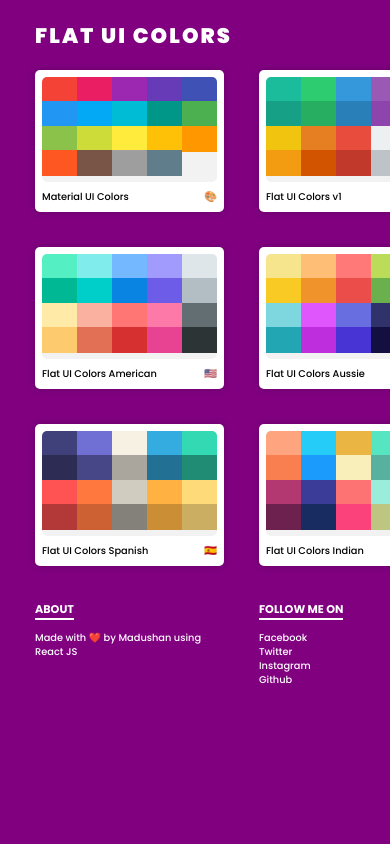
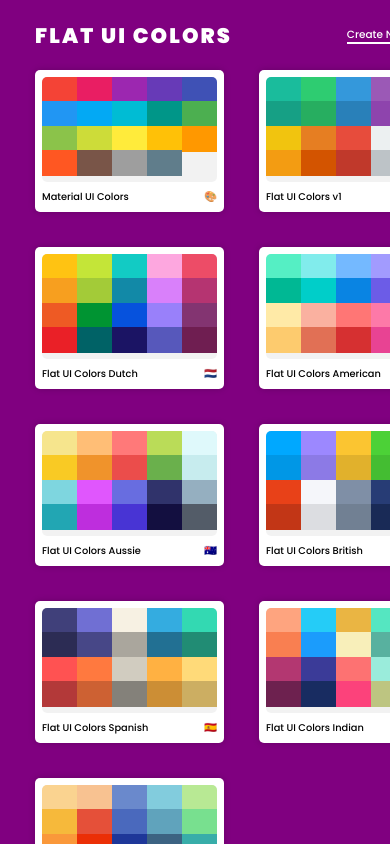
Before and after one commit to madushan-sooriyarathne/color-palette-app, a React (Create React App) app: page / in a window 390 px wide. Built offline with nearby package versions, Linux system fonts and the light colour scheme.

Commit message:
added some stylings to enforce responsive desing of the web app

```diff
--- a/src/css/index.css
+++ b/src/css/index.css
@@ -26,7 +26,7 @@
   }
 }
 
-@media only screen and (max-width: 31.25em) {
+@media only screen and (max-width: 34.375em) {
   html {
     font-size: 43.75%;
   }
--- /dev/null
+++ b/src/helpers/styleHelper.js
@@ -0,0 +1,3 @@
+export const responsive = (size) => {
+  return `@media only screen and (max-width : ${size})`;
+};
--- a/src/layout/Home.js
+++ b/src/layout/Home.js
@@ -76,7 +76,7 @@
           </TransitionGroup>
 
           <div className={classes.Home_footer}>
-            <div className={classes.Home_footer_item}>
+            <div className={`${classes.Home_footer_item} ${classes.About}`}>
               <h2 className={classes.Item_title}>About</h2>
               <p className={classes.about_paragraph}>
                 Made with{" "}
--- a/src/styles/ColorBoxStyles.js
+++ b/src/styles/ColorBoxStyles.js
@@ -1,4 +1,5 @@
 import { getLuminance } from "../helpers/colorHelper";
+import { responsive } from "../helpers/styleHelper";
 
 export const styles = {
   ColorBox: {
@@ -7,9 +8,26 @@
     position: "relative",
     display: "inline-block",
     marginBottom: "-5px",
-
     "&:hover $ColorBox_copy_btn": {
       opacity: 1,
+    },
+
+    // Responsive Styles
+    [responsive("62.5em")]: {
+      width: (props) => (props.singleColorMode ? "20%" : "25%"),
+      height: (props) => (props.singleColorMode ? "50%" : "20%"),
+      marginBottom: "-4px",
+    },
+
+    [responsive("50em")]: {
+      width: "50% !important",
+      height: (props) => (props.singleColorMode ? "20%" : "10%"),
+    },
+
+    [responsive("18.75em")]: {
+      width: "100% !important",
+      height: (props) => (props.singleColorMode ? "10%" : "5%"),
+      marginBottom: "-3px",
     },
   },
   ColorBox_details: {
@@ -73,6 +91,11 @@
     cursor: "pointer",
     outline: "none",
     transition: "all 0.3s ease-in-out",
+
+    [responsive("50em")]: {
+      fontSize: "1.4rem",
+      padding: "0.5rem 1rem",
+    },
   },
 
   CopyAnimation_overlay: {
@@ -118,6 +141,11 @@
           ? "rgba(0,0,0, 0.2)"
           : "rgba(255, 255, 255, 0.3)",
       width: "100%",
+
+      // Responsive Styles
+      [responsive("18.75em")]: {
+        fontSize: "8rem",
+      },
     },
 
     "& p": {
--- a/src/styles/ColorPaletteStyles.js
+++ b/src/styles/ColorPaletteStyles.js
@@ -1,21 +1,42 @@
+import { responsive } from "../helpers/styleHelper";
+
 export default {
   ColorPalette: {
     maxWidth: "100vw",
     height: "100vh",
     overflow: "hidden",
+    display: "grid",
+    gridTemplateRows: "minmax(5rem,5vh) 1fr minmax(5rem,5vh)",
+
+    // Responsive Styles
+    [responsive("50em")]: {
+      gridTemplateRows: "minmax(5rem,min-content) 1fr minmax(5rem,5vh)",
+    },
   },
 
   ColorPalette_header: {
-    height: "5%",
     display: "grid",
     gridTemplateColumns: "repeat(3, 1fr)",
     alignContent: "center",
     justifyContent: "space-between",
     padding: "0 2rem",
+
+    //Responsive Styles
+    [responsive("50em")]: {
+      gridTemplateColumns: "1fr",
+      gridTemplateRows: "repeat(3, min-content)",
+      gap: "2rem",
+      padding: "1rem 0",
+    },
   },
 
   ColorPalette_back_btn: {
     justifySelf: "start",
+
+    // Responsive Styles
+    [responsive("50em")]: {
+      justifySelf: "center",
+    },
 
     fontSize: "1.5rem",
     fontWeight: "700",
@@ -137,18 +158,18 @@
         cursor: "pointer",
       },
     },
+
+    // Responsive Styles
+    [responsive("50em")]: {
+      justifySelf: "center",
+    },
   },
 
   ColorPalette_colors: {
-    // display: "flex",
-    // alignItems: "flex-start",
-    // flexWrap: "wrap",
-    height: "90%",
     backgroundColor: "rgba(0,0,0,0.05)",
   },
 
   ColorPalette_footer: {
-    height: "5%",
     display: "flex",
     alignItems: "center",
     justifyContent: "flex-end",
--- a/src/styles/DraggableColorBoxStyles.js
+++ b/src/styles/DraggableColorBoxStyles.js
@@ -1,4 +1,5 @@
 import { getLuminance } from "../helpers/colorHelper";
+import { responsive } from "../helpers/styleHelper";
 
 export default {
   DraggableColorBox: {
@@ -13,6 +14,20 @@
     "&:hover $Content_deleteBtn": {
       fill: (props) =>
         getLuminance(props.color) >= 0.7 ? "rgba(0,0,0,0.8)" : "white",
+    },
+
+    // Responsive Styles
+    [responsive("62.5em")]: {
+      width: "25%",
+      height: "20%",
+    },
+    [responsive("50em")]: {
+      width: "50%",
+      height: "10%",
+    },
+    [responsive("31.25em")]: {
+      width: "100%",
+      height: "5%",
     },
   },
   DraggableColorBox_content: {
--- a/src/styles/HomeStyles.js
+++ b/src/styles/HomeStyles.js
@@ -1,3 +1,5 @@
+import { responsive } from "../helpers/styleHelper";
+
 export default {
   Home: {
     minHeight: "100vh",
@@ -6,6 +8,12 @@
       "[full-start] minmax(5rem, 1fr) [mid-start] minmax(min-content, 80rem) [mid-end] minmax(5rem,1fr) [full-end ]",
     gridTemplateRows: "repeat(3, [row-start] min-content [row-end])",
     backgroundColor: "purple",
+
+    // Responsive Styles
+    [responsive("50em")]: {
+      gridTemplateColumns:
+        "[full-start] minmax(5rem, 1fr) [mid-start] minmax(min-content, 50rem) [mid-end] minmax(5rem,1fr) [full-end ]",
+    },
   },
   Home_header: {
     gridColumn: "mid-start / mid-end",
@@ -55,6 +63,11 @@
     "& > a": {
       textDecoration: "none",
     },
+
+    // Responsive Styles
+    [responsive("50em")]: {
+      gridTemplateColumns: "repeat(2, min-content)",
+    },
   },
 
   Home_footer: {
@@ -65,6 +78,19 @@
     gridTemplateColumns: "repeat(3, 1fr)",
     gap: "5rem",
     padding: "5rem 0",
+
+    // Responsive Styles
+    [responsive("34.375em")]: {
+      gridTemplateColumns: "repeat(2, [start] 1fr [end])",
+      gridTemplateRows: "repeat(2, min-content)",
+    },
+  },
+
+  About: {
+    // Responsive Styles
+    [responsive("34.375em")]: {
+      gridColumn: "start 1 / end 2",
+    },
   },
 
   Home_footer_item: {
--- a/src/styles/SingleColorPaletteStyles.js
+++ b/src/styles/SingleColorPaletteStyles.js
@@ -1,17 +1,32 @@
+import { responsive } from "../helpers/styleHelper";
+
 export default {
   SingleColorPalette: {
     maxWidth: "100vw",
     height: "100vh",
-    overflow: "hidden"
+    overflow: "hidden",
+    display: "grid",
+    gridTemplateColumns: "1fr",
+    gridTemplateRows: "minmax(5rem, 5%) 1fr minmax(5rem, 5%)",
+
+    // Responsive Styles
+    [responsive("50em")]: {
+      gridTemplateRows: "min-content 1fr minmax(5rem, 5%)",
+    },
   },
 
   SingleColorPalette_header: {
-    height: "5%",
     display: "grid",
     gridTemplateColumns: "repeat(3, 1fr)",
     alignContent: "center",
     justifyContent: "space-between",
-    padding: "0 2rem"
+    padding: "0 2rem",
+
+    [responsive("50em")]: {
+      gridTemplateColumns: "1fr",
+      gridTemplateRows: "repeat(2, min-content)",
+      padding: "1rem 0",
+    },
   },
 
   SingleColorPalette_back_btn: {
@@ -31,12 +46,17 @@
     cursor: "pointer",
 
     "&:active": {
-      transform: "scale(0.95)"
+      transform: "scale(0.95)",
     },
 
     "& span": {
-      marginRight: "1rem"
-    }
+      marginRight: "1rem",
+    },
+
+    // Responsive Styles
+    [responsive("50em")]: {
+      justifySelf: "center",
+    },
   },
   SingleColorPalette_header_dropdown: {
     justifySelf: "center",
@@ -44,7 +64,7 @@
     display: "flex",
     alignItems: "center",
     justifyContent: "center",
-    position: "relative"
+    position: "relative",
   },
 
   dropdown_btn: {
@@ -56,7 +76,7 @@
     padding: "0.5rem 2rem",
     borderRadius: "5px",
     textTransform: "uppercase",
-    cursor: "pointer"
+    cursor: "pointer",
   },
 
   dropdown_menu: {
@@ -73,8 +93,8 @@
     transform: "scale(0)",
 
     "& > *:not(:last-child)": {
-      borderBottom: "0.5px solid rgba(61, 70, 80, 0.5)"
-    }
+      borderBottom: "0.5px solid rgba(61, 70, 80, 0.5)",
+    },
   },
 
   dropdown_menu_show: {
@@ -82,7 +102,7 @@
     flexDirection: "column",
     transform: "scale(1)",
 
-    transition: "all 0.2s ease-in-out"
+    transition: "all 0.2s ease-in-out",
   },
 
   dropdown_menu_option: {
@@ -96,18 +116,12 @@
 
     "&:hover": {
       backgroundColor: "black",
-      color: "white"
-    }
+      color: "white",
+    },
   },
 
-  SingleColorPalette_colors: {
-    display: "flex",
-    alignItems: "flex-start",
-    flexWrap: "wrap",
-    height: "90%"
-  },
+  SingleColorPalette_colors: {},
   SingleColorPalette_footer: {
-    height: "5%",
     display: "flex",
     alignItems: "center",
     justifyContent: "flex-end",
@@ -115,7 +129,7 @@
     "& p": {
       fontSize: "1.5rem",
       fontWeight: 700,
-      textTransform: "uppercase"
-    }
-  }
+      textTransform: "uppercase",
+    },
+  },
 };
```
